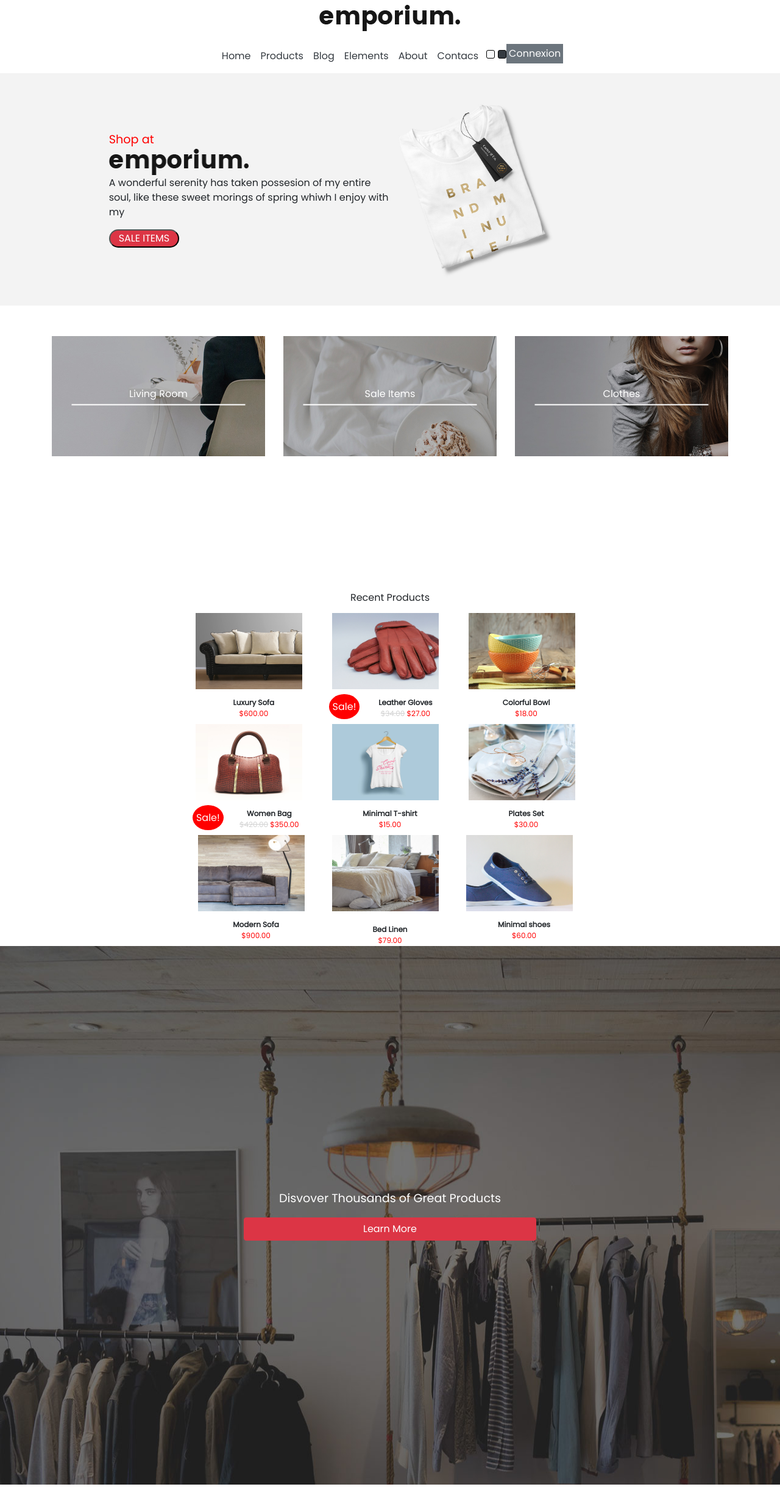
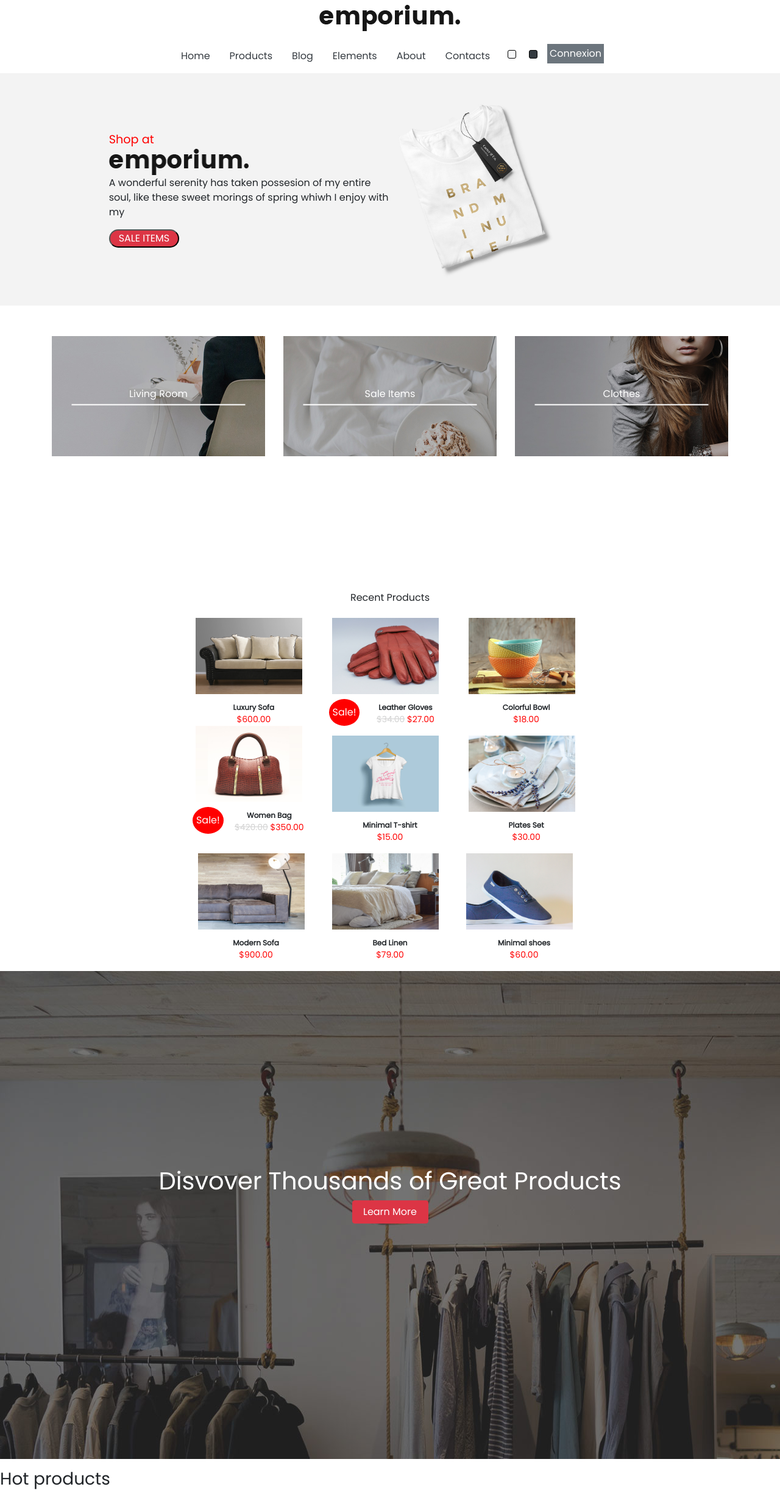
Before and after one commit to liam-plummer/cs_emporium_js_14, a website: page index.html in a window 1280 px wide. Shown: the whole page at 61% size. Before the commit the page ends 2434 px from the top, so only its background shows below. Drawn offline with Linux system fonts and the light colour scheme.

Commit message:
commit 4

```diff
--- a/index.html
+++ b/index.html
@@ -16,31 +16,31 @@
                 <img src="./public/img/logo.png" alt="logo">
                 <div class="collapse navbar-collapse" id="navbarSupportedContent">
                     <ul class="navbar-nav">
-                        <li class="nav-item active">
+                        <li class="nav-item mx-2 active">
                             <a class="nav-link text-dark" href="#">home</a>
                         </li>
-                        <li class="nav-item">
+                        <li class="nav-item mx-2">
                             <a class="nav-link text-dark" href="#">products</a>
                         </li>
-                        <li class="nav-item">
+                        <li class="nav-item mx-2">
                             <a class="nav-link text-dark" href="#">blog</a>
                         </li>
-                        <li class="nav-item">
+                        <li class="nav-item mx-2">
                             <a class="nav-link text-dark" href="#">elements</a>
                         </li>
-                        <li class="nav-item">
+                        <li class="nav-item mx-2">
                             <a class="nav-link text-dark" href="#">about</a>
                         </li>
-                        <li class="nav-item">
-                            <a class="nav-link text-dark" href="#">contacs</a>
+                        <li class="nav-item mx-2">
+                            <a class="nav-link text-dark" href="#">contacts</a>
                         </li>
-                        <li class="nav-item">
+                        <li class="nav-item mx-2">
                             <button class="bg-light colourSwap" id="white"></button>
                         </li>
-                        <li class="nav-item">
+                        <li class="nav-item mx-2">
                             <button class="bg-dark colourSwap"></button>
                         </li>
-                        <li class="nav-item">
+                        <li class="nav-item mx-2">
                             <button id="connect" class="p-1">Connexion</button>
                         </li>
                     </ul>
@@ -84,14 +84,14 @@
             <h6>Recent Products</h6>
             <div class="container d-flex justify-content-center flex-wrap">
                 <div class="row">
-                    <div class="col-4 mt-2 d-flex flex-column align-items-center">
+                    <div class="col-4 mt-3 d-flex flex-column align-items-center">
                         <img class="productImage" src="./public/img/products_mini/product-luxry-sofa.jpg">
                         <div class=" mt-2 d-flex flex-column">
                             <span class="item">Luxury Sofa</span>
                             <span class="price">$600.00</span>
                         </div>
                     </div>
-                    <div class="col-4 mt-2 d-flex flex-column align-items-center">
+                    <div class="col-4 mt-3 d-flex flex-column align-items-center">
                         <img class="productImage" src="./public/img/products_mini/product-gloves.jpg">
                         <div class="d-flex mt-2">
                             <button id="sale">Sale!</button>
@@ -101,7 +101,7 @@
                             </div>
                         </div>
                     </div>
-                    <div class="col-4 mt-2 d-flex flex-column align-items-center">
+                    <div class="col-4 mt-3 d-flex flex-column align-items-center">
                         <img class="productImage" src="./public/img/products_mini/product-cups.jpg">
                         <div class="mt-2 d-flex flex-column">
                             <span class="item">Colorful Bowl</span>
@@ -110,7 +110,7 @@
                     </div>
                 </div>
                 <div class="row">
-                    <div class="col-4 mt-2 d-flex flex-column align-items-center">
+                    <div class="col-4 mt32 d-flex flex-column align-items-center">
                         <img class="productImage" src="./public/img/products_mini/product-bag.jpg">
                         <div class="d-flex mt-2">
                             <button id="sale">Sale!</button>
@@ -120,14 +120,14 @@
                             </div>
                         </div>
                     </div>
-                    <div class="col-4 mt-2 d-flex flex-column align-items-center">
+                    <div class="col-4 mt-3 d-flex flex-column align-items-center">
                         <img class="productImage" src="./public/img/products_mini/product-tshitr.jpg">
                         <div class="mt-2 d-flex flex-column">
                             <span class="item">Minimal T-shirt</span>
                             <span class="price">$15.00</span>
                         </div>
                     </div>
-                    <div class="col-4 mt-2 d-flex flex-column   align-items-center">
+                    <div class="col-4 mt-3 d-flex flex-column   align-items-center">
                         <img class="productImage" src="./public/img/products_mini/product-plates.jpg">
                         <div class="mt-2 d-flex flex-column">
                             <span class="item">Plates Set</span>
@@ -135,24 +135,22 @@
                         </div>
                     </div>
                 </div>
-                <div class="row">
-                    <div class="col-4 mt-2 d-flex flex-column   align-items-center">
+                <div class="row mb-3">
+                    <div class="col-4 mt-3 d-flex flex-column   align-items-center">
                         <img class="productImage" src="./public/img/products_mini/product-modern-sofa.jpg">
                         <div class="mt-2 d-flex flex-column">
                             <span class="item">Modern Sofa</span>
                             <span class="price">$900.00</span>
                         </div>
                     </div>
-                    <div class="col-4 mt-2 d-flex flex-column   align-items-center">
+                    <div class="col-4 mt-3 d-flex flex-column   align-items-center">
                         <img class="productImage" src="./public/img/products_mini/product-bed.jpg">
-                        <div class="mt-2">
                             <div class="mt-2 d-flex flex-column">
                                 <span class="item">Bed Linen</span>
                                 <span class="price">$79.00</span>
                             </div>
-                        </div>
                     </div>
-                    <div class="col-4 mt-2 d-flex flex-column   align-items-center">
+                    <div class="col-4 mt-3 d-flex flex-column   align-items-center">
                         <img class="productImage" src="./public/img/products_mini/product-shoes.jpg">
                         <div class="mt-2 d-flex flex-column">
                             <span class="item">Minimal shoes</span>
@@ -165,15 +163,42 @@
 
     </section>
     <section>
-        <div class="centered">
             <div class="banner2">
-                <p>Disvover Thousands of Great Products</p>
-                <button type="button" class="btn btn-danger">Learn More</button>
+                <h1 class="" id="dis">Disvover Thousands of Great Products</h1>
+                <button type="button" class="btn btn-danger" id="learn">Learn More</button>
+            </div>
+    </section>
+    <section class="picCarousel">
+        <div class="carBox d-flex flex-column mt-3">
+            <h3>Hot products</h3>
+            <div class="">
+                <img src="" alt="" class="carousel_pic">
+                <img src="" alt="" class="carousel_pic">
+                <img src="" alt="" class="carousel_pic">
+                <img src="" alt="" class="carousel_pic">
+                <img src="" alt="" class="carousel_pic">
+                <img src="" alt="" class="carousel_pic">
+            </div>
+            <div class="carButtons">
+                <div class="btns"></div>
+                <div class="btns"></div>
+                <div class="btns"></div>
+                <div class="btns"></div>
             </div>
         </div>
     </section>
     <section>
+        <div class="about d-flex">
+            <div class="box">
 
+            </div>
+            <div class="box">
+
+            </div>
+            <div class="box">
+
+            </div>
+        </div>
     </section>
 
 
--- a/src/sass/style.sass
+++ b/src/sass/style.sass
@@ -103,7 +103,7 @@ body
                                 color: lightgrey
                             .price
                                 color: red
-                                font-size: 12px
+                                font-size: 14px
                             .productImage
                                 margin-right: 15px
                                 width: 175px
@@ -117,14 +117,23 @@ body
                                     border: none
                                     left: 5%
                                     // top: 15%
-
         &:nth-of-type(4)
-            padding: 400px
+            height: 800px
             background-image: url("../../public/img/cta-bg.jpg")
-            .centered
+            .banner2
                 color: white
                 text-align: center
                 font-size: larger
-                .banner2
-                    display: flex
-                    flex-direction: column
+                display: flex
+                flex-direction: column
+                justify-content: center
+                #dis
+                    margin-top: 25%
+                #learn
+                    width: 125px
+                    margin: auto
+        &:nth-of-type(5)
+            .carBox
+                margin-left: auto
+
+        // &:last-of-type
```
Also changed, not shown: public/css/style.css, 1 other file.
